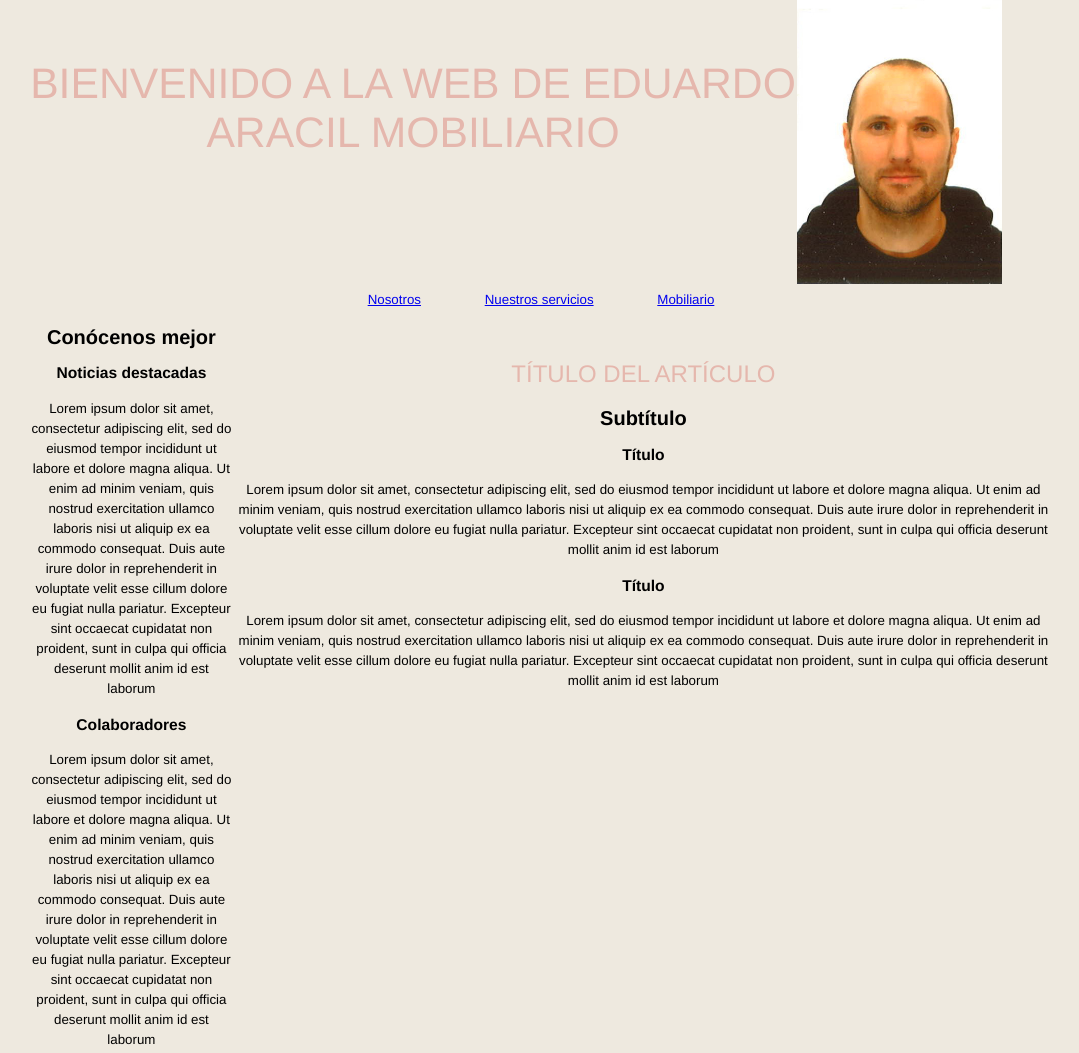
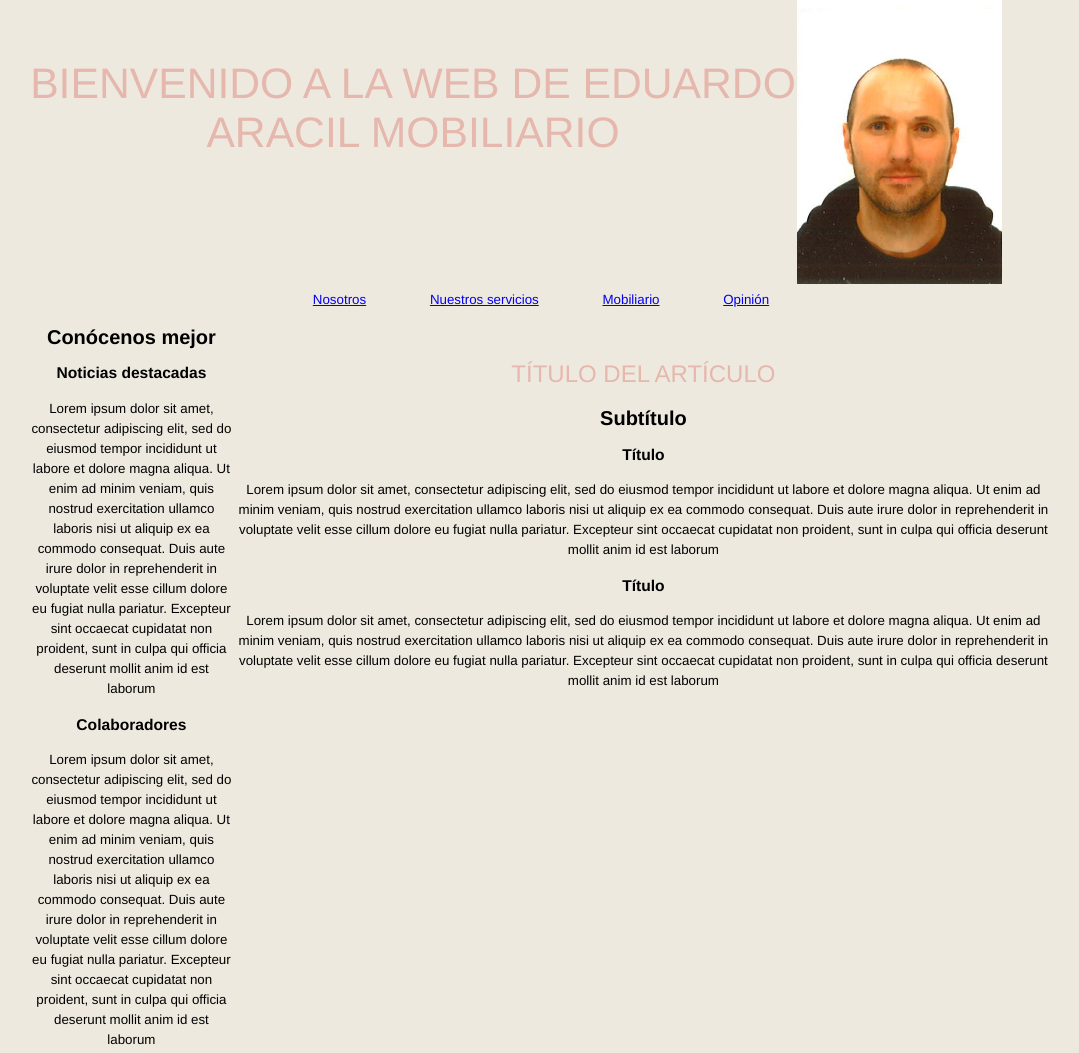
Before and after one commit to EduardoAracil/curso_web, a plain HTML site: page index.html in a window 1280 px wide. Shown: the top 1053 px of the page, without its empty margins (99-1178 px from the left). Drawn offline with Linux system fonts and the light colour scheme.

Commit message:
Add files via upload

```diff
--- a/index.html
+++ b/index.html
@@ -98,7 +98,7 @@
    <header><h1>BIENVENIDO A LA WEB DE EDUARDO ARACIL MOBILIARIO</h1>
    			<picture><img src="imagenes/Edu.jpg" width="80"></picture>
     <nav>
-      <a href="ejerciciosTema2/Nosotros.html">Nosotros</a> <a href="ejerciciosTema2/nuestrosServicios.html">Nuestros servicios</a> <a href="https://es.wikipedia.org/wiki/Mobiliario" target="_blank">Mobiliario</a></nav>
+      <a href="ejerciciosTema2/Nosotros.html">Nosotros</a> <a href="ejerciciosTema2/nuestrosServicios.html">Nuestros servicios</a> <a href="https://es.wikipedia.org/wiki/Mobiliario" target="_blank">Mobiliario</a> <a href="ejerciciosTema3/opinion.html" >Opinión</a></nav>
       <aside>
 		<h2>Con&oacute;cenos mejor</h2>
           <section>
```
